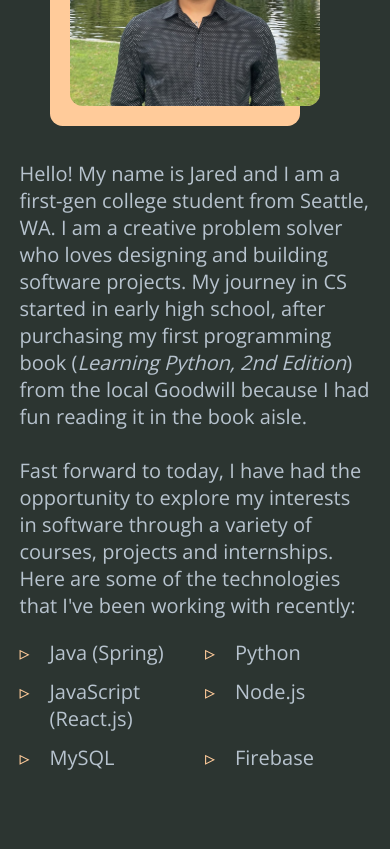
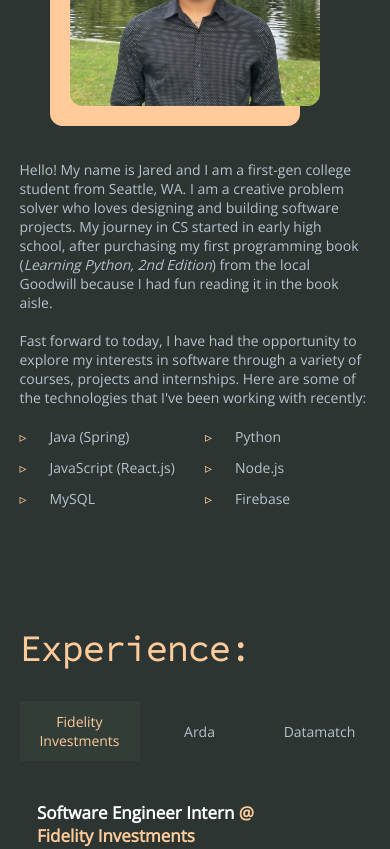
Before and after one commit to jared-ni/personal-website, a React (Create React App) app: page / in a window 390 px wide. Shown: the part 1240-2089 px from the top of the page. Built offline with nearby package versions, Linux system fonts and the light colour scheme.

Commit message:
scroll bar now visible, text in aboutMe has mobile version

```diff
--- a/src/App.css
+++ b/src/App.css
@@ -12,6 +12,7 @@
   :root {
     --title-font-size: 35px;
     --text-font-size: 18px;
+    --text-font-size-mobile: 14px;
     --paragraph-color: #b7c3ce;
     --title-color: #ffcb9a;
   }
--- a/src/components/AboutMe.css
+++ b/src/components/AboutMe.css
@@ -159,7 +159,6 @@
         padding-left: 5vw;
       }
       .aboutMe-p {
-        font-size: 20px;
         padding: 10% 5% 5% 5%;
       }
     }
@@ -176,7 +175,7 @@
         width: inherit;
         height: inherit;
       }
-      .technology-list {
-
+      .aboutMe-p {
+        font-size: var(--text-font-size-mobile);
       }
     }
--- a/src/components/Experience.css
+++ b/src/components/Experience.css
@@ -162,7 +162,7 @@
         display: flex;
         height: 100px;
         padding-top: 20px;
-        overflow-x: auto;
+        overflow-x: scroll;
         width: 100%;
         padding-bottom: 20px;
         margin-bottom: 20px;
```
